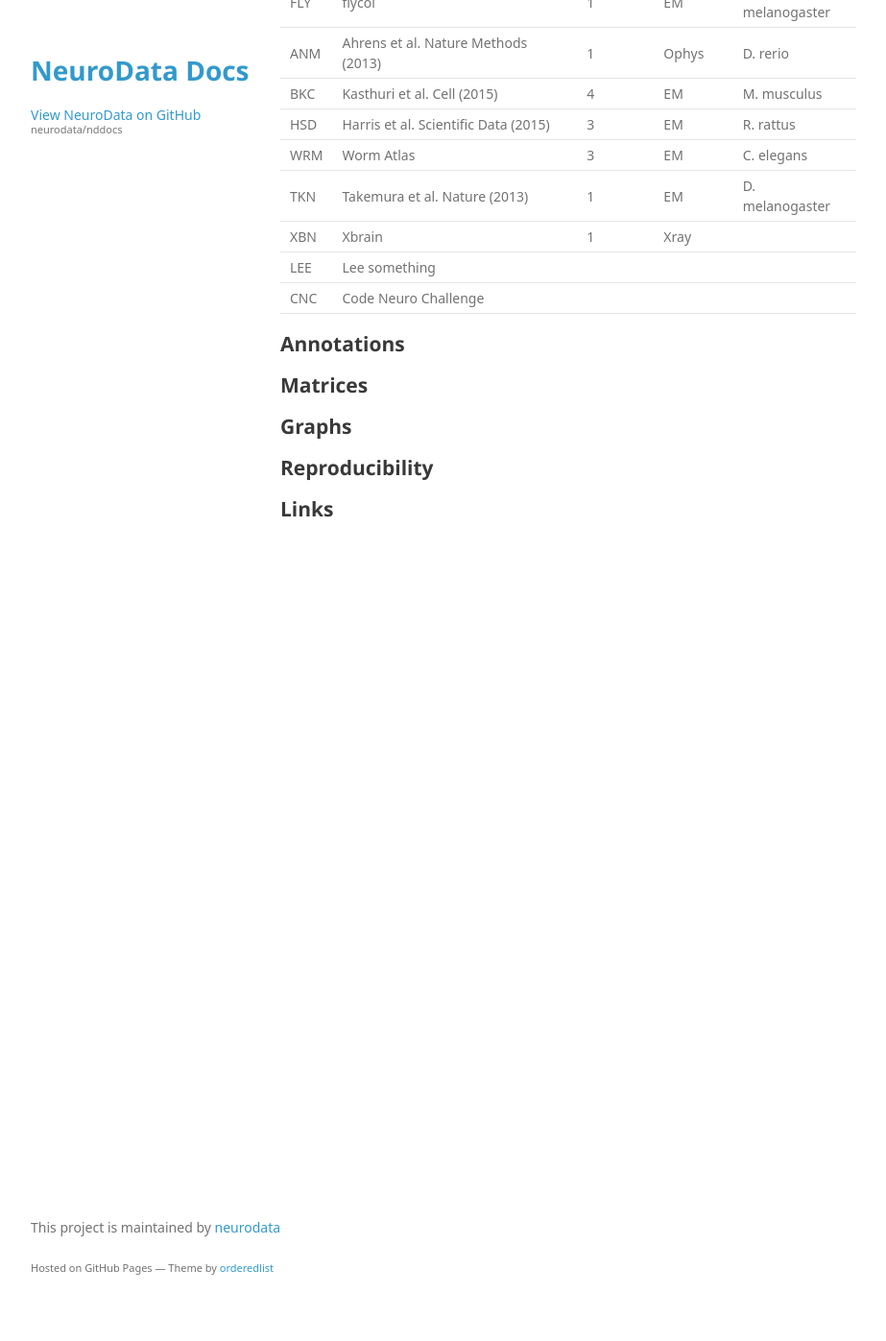
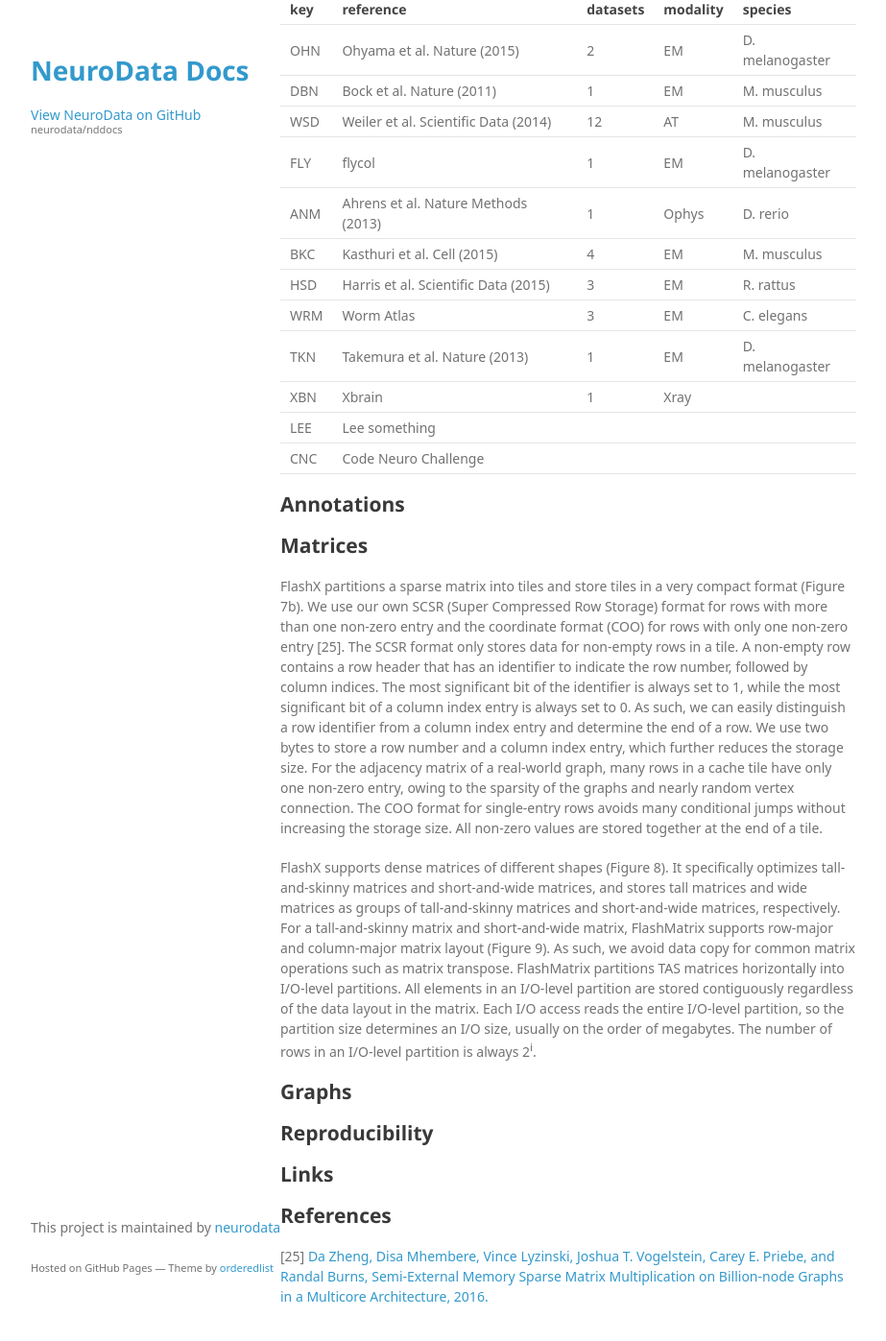
Before and after one commit to neurodata/nddocs-archive, a Jekyll site: the page built from ndpaper2016/store.md, in a window 1280 px wide and 1400 px high, scrolled down 2040 px. Shown: the top 1397 px of the window at 96% size, without its empty margins (178-1101 px from the left). Built offline with Jekyll 4.4.1, drawn with Linux system fonts in a browser that asks for light colours; some web fonts are replaced; some of the changed text lies outside the part shown.

Commit message:
Adding content from suppmat.tex

```diff
--- a/ndpaper2016/store.md
+++ b/ndpaper2016/store.md
@@ -5,7 +5,13 @@
 
 ## Images
 
-Table 1: Publicly available image data through NDStore. The key corresponds to the publication associated to the data, as given in Table 2. The token is a programmatic key which enables users to access the associated data. The URL corresponds to a location at which this data is viewable using our web viewer, NeuroDataViz.
+You can reproduce our Read/Write throughput and the tilecache benchmarks using AWS EC2 instances.
+The software stack can be installed on the EC2 instance using an install scripts.
+After installing the backend, you can run the benchmarks in the paper using the benchmark scripts provided.
+The benchmark scripts are configurable to run the benchmark tests for different test configurations, for example running the benckmark for 32 threads.
+The results of these benchmarks are stored in CSV files and you can use provided R scripts to generate the graphs as shown in the paper.
+
+Table 3: Publicly available image data through NDStore. The key corresponds to the publication associated to the data, as given in Table 2. The token is a programmatic key which enables users to access the associated data. The URL corresponds to a location at which this data is viewable using our web viewer, NeuroDataViz.
 
 | key |       token        | resolution (nm3; Hz) |     voxels / volume     | channels | total (GV) |
 |-----|--------------------|----------------------|-------------------------|----------|------------|
@@ -62,8 +68,47 @@
 
 ## Matrices
 
+FlashX partitions a sparse matrix into tiles and store tiles in a very compact format
+(Figure 7b). We use our own SCSR (Super Compressed Row Storage)
+format for rows with more than one non-zero entry and the coordinate format (COO)
+for rows with only one non-zero entry [25]. The SCSR format only stores data
+for non-empty rows in a tile. A non-empty row contains a row header that has an
+identifier to indicate the row number, followed by column
+indices. The most significant bit of the identifier is always
+set to 1, while the most significant bit of a column index
+entry is always set to 0. As such, we can easily distinguish
+a row identifier from a column index entry and determine
+the end of a row. We use two bytes to store a row number and
+a column index entry, which further reduces the storage size.
+For the adjacency matrix of a real-world graph,
+many rows in a cache tile have only one non-zero entry, owing
+to the sparsity of the graphs and nearly random vertex
+connection. The COO format for single-entry rows avoids many
+conditional jumps without increasing the storage size.
+All non-zero values are stored together at the end of a tile.
+
+FlashX supports dense matrices of different shapes (Figure 8).
+It specifically optimizes tall-and-skinny matrices
+and short-and-wide matrices, and stores tall matrices and wide matrices
+as groups of tall-and-skinny matrices and short-and-wide matrices, respectively.
+For a tall-and-skinny matrix and short-and-wide matrix, FlashMatrix supports
+row-major and column-major matrix layout (Figure 9). As such,
+we avoid data copy for common matrix operations such as matrix transpose.
+FlashMatrix partitions TAS matrices horizontally
+into I/O-level partitions. All elements in an I/O-level partition are stored
+contiguously regardless of the data layout in the matrix. Each I/O
+access reads the entire I/O-level partition, so the partition size determines an I/O
+size, usually on the order of megabytes. The number of rows in an I/O-level
+partition is always 2<sup>i</sup>.
+
 ## Graphs
 
 ## Reproducibility
 
 ## Links
+
+
+## References
+
+[25]
+[Da Zheng, Disa Mhembere, Vince Lyzinski, Joshua T. Vogelstein, Carey E. Priebe, and Randal Burns, Semi-External Memory Sparse Matrix Multiplication on Billion-node Graphs in a Multicore Architecture, 2016.](http://arxiv.org/abs/1602.02864)
```
